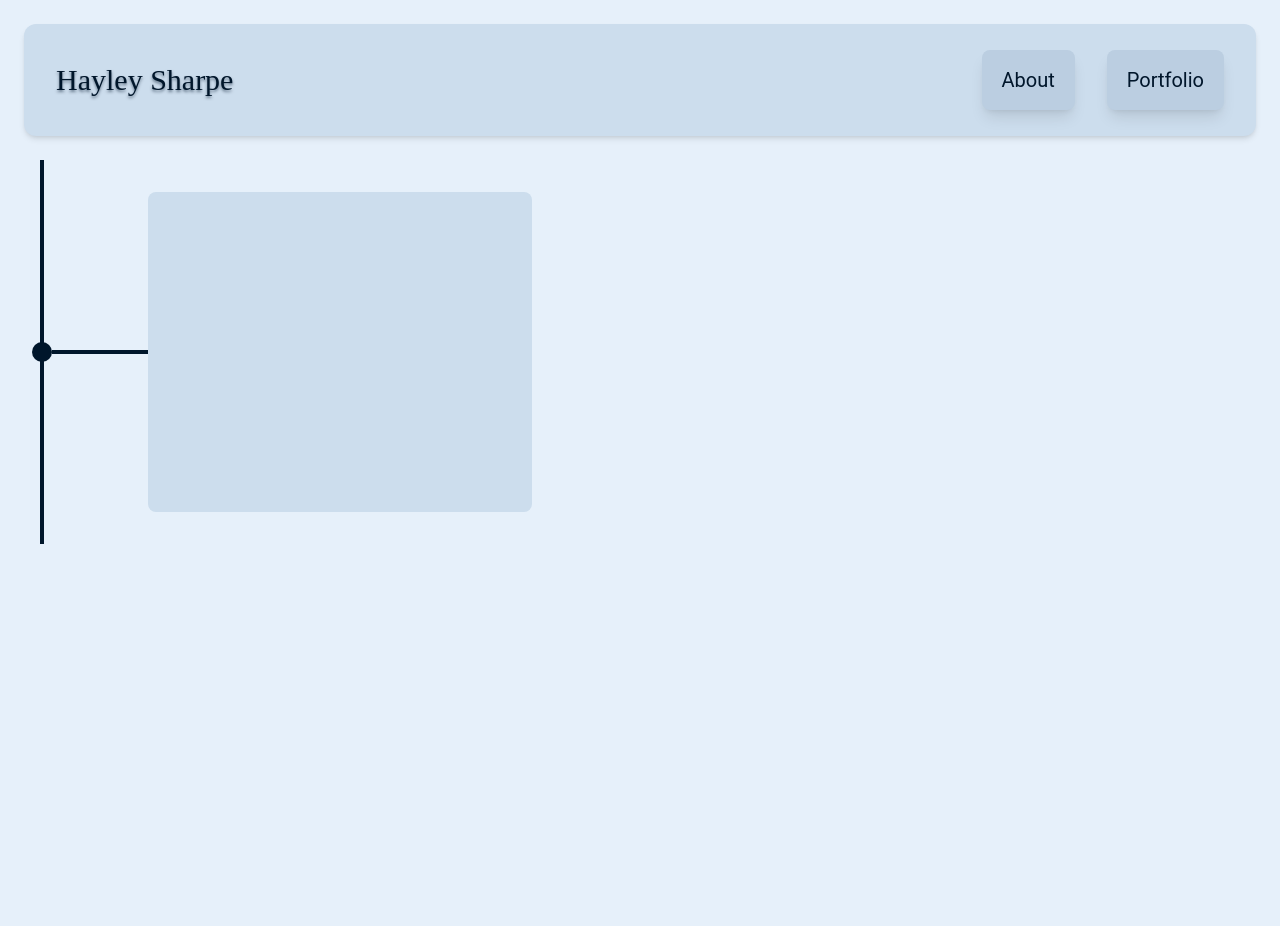
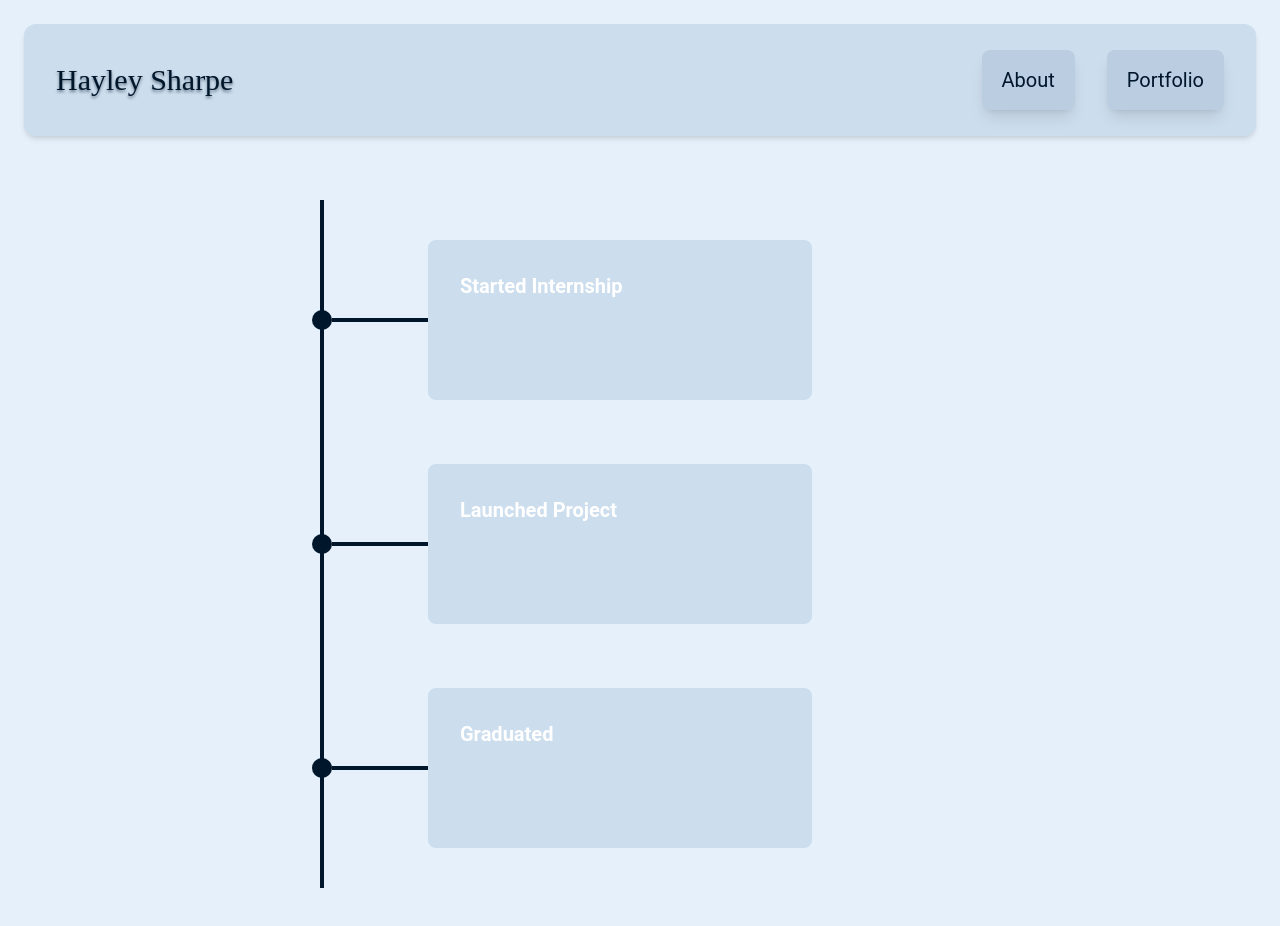
Before and after one commit to h4yleysh4rpe/h4yleysh4rpe.github.io, a React (Vite) app: page /portfolio in a window 1280 px wide. Before the commit the page ends 800 px from the top, so only its background shows below. Built offline with nearby package versions, Linux system fonts and the light colour scheme.

Commit message:
add hover effects

```diff
--- a/src/components/Timeline.jsx
+++ b/src/components/Timeline.jsx
@@ -1,16 +1,56 @@
+import React, { useState } from "react";
+
 export default function Timeline() {
+  const timelineData = [
+    {
+      date: "2024",
+      title: "Started Internship",
+      description: "Worked on frontend with React and Tailwind.",
+    },
+    {
+      date: "2024",
+      title: "Launched Project",
+      description: "Deployed a full-stack app using Vercel.",
+    },
+    {
+      date: "2024",
+      title: "Graduated",
+      description: "Completed BSc in Computer Science.",
+    },
+  ];
+
+  const [hoveredIndex, setHoveredIndex] = useState(null);
+
   return (
     <div>
-      <div className="flex flex-row">
-        <div className="">
-          <div className="ml-10 h-96 border-l-4 border-l-navy"></div>
+      <div className="flex flex-row w-full pb-10 pt-10">
+        <div className="w-1/4"></div>
+        <div>
+          <div className="h-full border-l-4 border-l-navy"></div>
         </div>
-        <div className="flex flex-col justify-evenly">
-          <div className="flex flex-row items-center">
-            <div className="w-5 h-5 -ml-3 rounded-full text-navy bg-navy"></div>
-            <div className="border-t-4 w-24 border-t-navy"></div>
-            <div className="bg-headerblue w-96 h-80 rounded-lg"></div>
-          </div>
+        <div className="mt-10 mb-10 flex flex-col justify-evenly gap-16">
+          {timelineData.map((item, index) => (
+            <div key={index} className="flex flex-row items-center">
+              <div
+                className={`w-5 h-5 -ml-3 rounded-full text-navy bg-navy transition-transform duration-300 ${
+                  hoveredIndex === index ? "scale-125" : ""
+                }`}
+              ></div>
+              <div className="border-t-4 w-24 border-t-navy"></div>
+              <div
+                className="bg-headerblue hover:bg-buttonblue w-96 h-40 group rounded-lg p-8 hover:w-[800px] hover:h-52 hover:scale-105 transition-all duration-500 text-white"
+                onMouseEnter={() => setHoveredIndex(index)}
+                onMouseLeave={() => setHoveredIndex(null)}
+              >
+                <h3 className="text-xl font-semibold">{item.title}</h3>
+                <p
+                  className={`mt-2 transition-opacity duration-500 ${
+                    hoveredIndex === index ? "opacity-100" : "opacity-0"
+                  }`}
+                ></p>
+              </div>
+            </div>
+          ))}
         </div>
       </div>
     </div>
```
